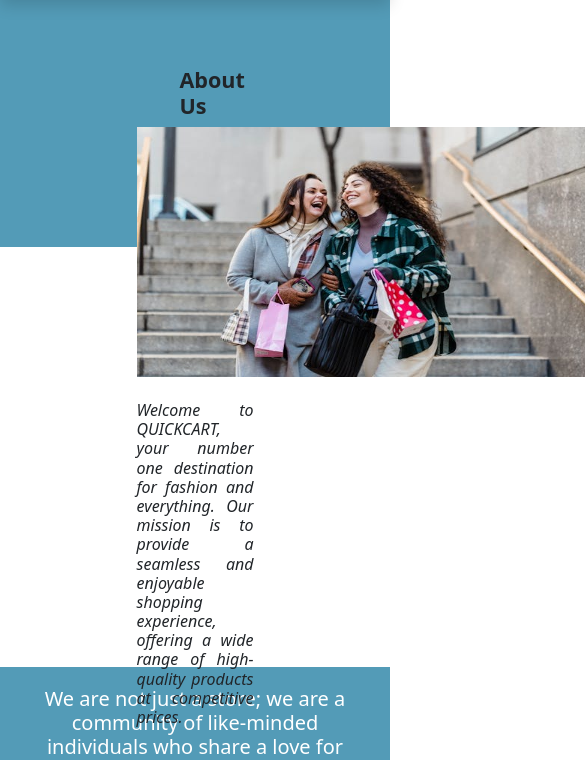
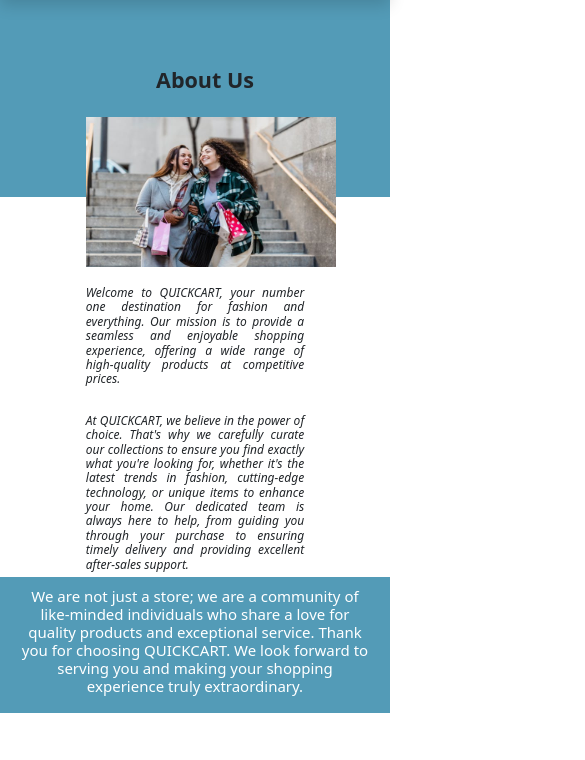
Before and after one commit to PurviMurkute/quickcart, a React app in the folder client/: page /about in a window 390 px wide. Shown: the part 51-811 px from the top of the page, 585 px wide, since content can reach past the window. Built offline with nearby package versions, Linux system fonts and the light colour scheme.

Commit message:
about page media query added

```diff
--- a/client/src/components/Trends/Trends.css
+++ b/client/src/components/Trends/Trends.css
@@ -20,15 +20,15 @@
 @media screen and (max-width: 600px) {
     .popular-title{
         margin-top: 40px !important;
-        margin-left: 60px !important;
+        margin-left: 50px !important;
         font-size: 15px;
     }
     .card-img{
-        width: 180px;
-        height: 270px;
+        width: 155px;
+        height: 240px;
     }
     .trend-cards{
-        padding: 10px !important;
+        padding: 5px !important;
     }
     .popular-cards{
         margin: 2px 5px;
@@ -36,4 +36,8 @@
     .popular-container{
         padding: 0 22px !important;
     }
+    .card-img:hover{
+        width: 160px;
+        height: 245px;
+    }
 }
--- a/client/src/views/About/About.css
+++ b/client/src/views/About/About.css
@@ -37,3 +37,33 @@
     color: white;
     text-align: center;
 }
+
+@media screen and (max-width: 600px) {
+    .div{
+        height: 200px !important;
+    }
+    .about-heading{
+        right: 10% !important;
+        left: 40% !important;
+    }
+    .about-img{
+        height: 150px;
+        width: 250px;
+        margin-top: -10px;
+    }
+    .img-p-container{
+        right: 22%;
+        left: 22%;
+    }
+    .about-para{
+        font-size: 12px !important;
+        margin-top: -5px;
+    }
+    .greeting-para{
+        margin-top: 380px;
+        padding: 10px 20px;
+    }
+    .gree-p{
+        font-size: 15px !important;
+    }
+}
--- a/client/src/views/About/About.js
+++ b/client/src/views/About/About.js
@@ -19,7 +19,7 @@
           <h6 className='about-para'><i>At QUICKCART, we believe in the power of choice. That's why we carefully curate our collections to ensure you find exactly what you're looking for, whether it's the latest trends in fashion, cutting-edge technology, or unique items to enhance your home. Our dedicated team is always here to help, from guiding you through your purchase to ensuring timely delivery and providing excellent after-sales support.</i></h6>
         </div>
         <div className='greeting-para'>
-          <h5>We are not just a store; we are a community of like-minded individuals who share a love for quality products and exceptional service. Thank you for choosing QUICKCART. We look forward to serving you and making your shopping experience truly extraordinary.</h5>
+          <h5 className='gree-p'>We are not just a store; we are a community of like-minded individuals who share a love for quality products and exceptional service. Thank you for choosing QUICKCART. We look forward to serving you and making your shopping experience truly extraordinary.</h5>
         </div>
       </div>
       <Footer />
--- a/client/src/views/Home/Home.css
+++ b/client/src/views/Home/Home.css
@@ -9,7 +9,7 @@
     .wlc-msg{
         width: 350px !important;
         height: 50px !important;
-        left: 30px !important;
+        left: 0px !important;
         padding: 5px !important;
         margin-top: 5px !important;
     }
```
